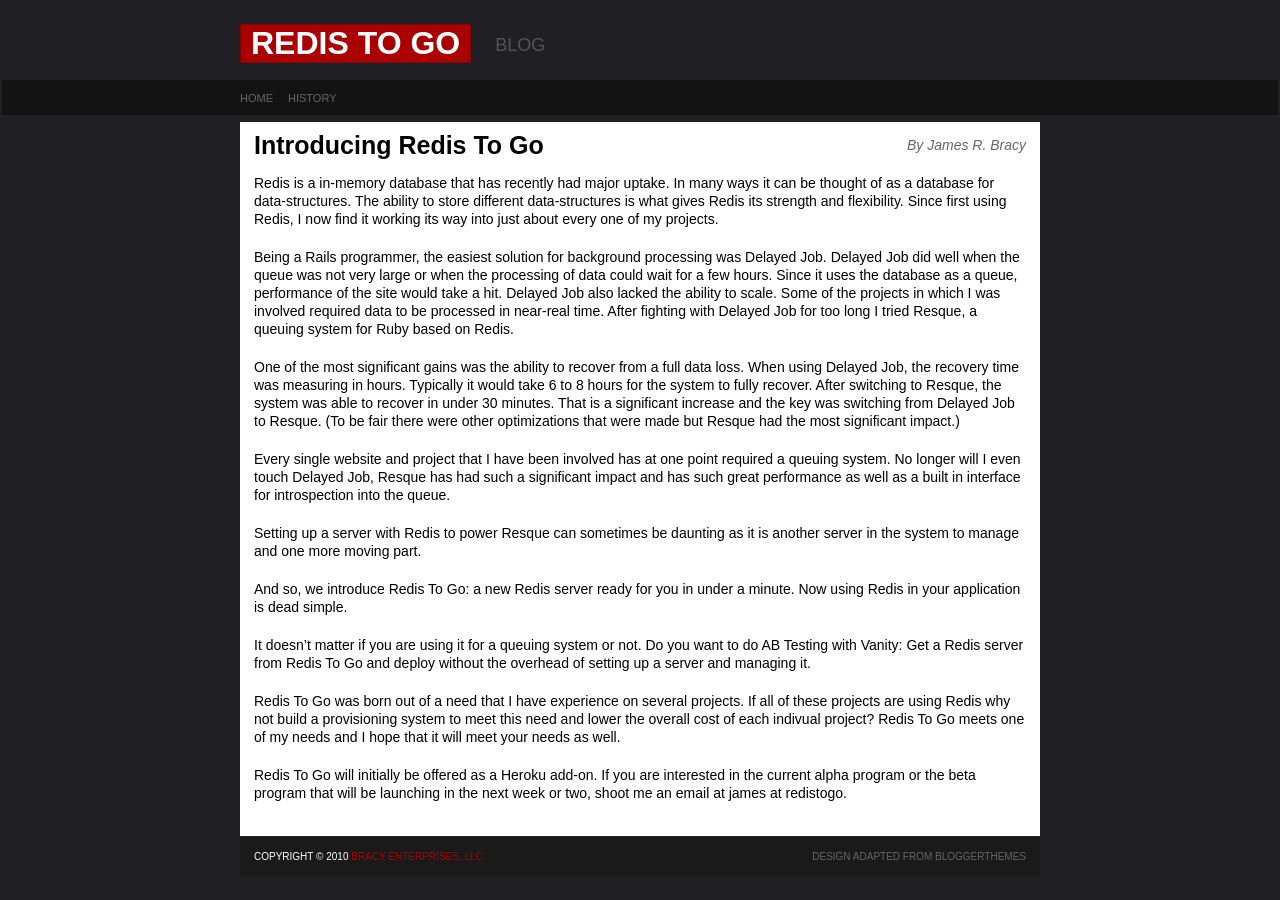
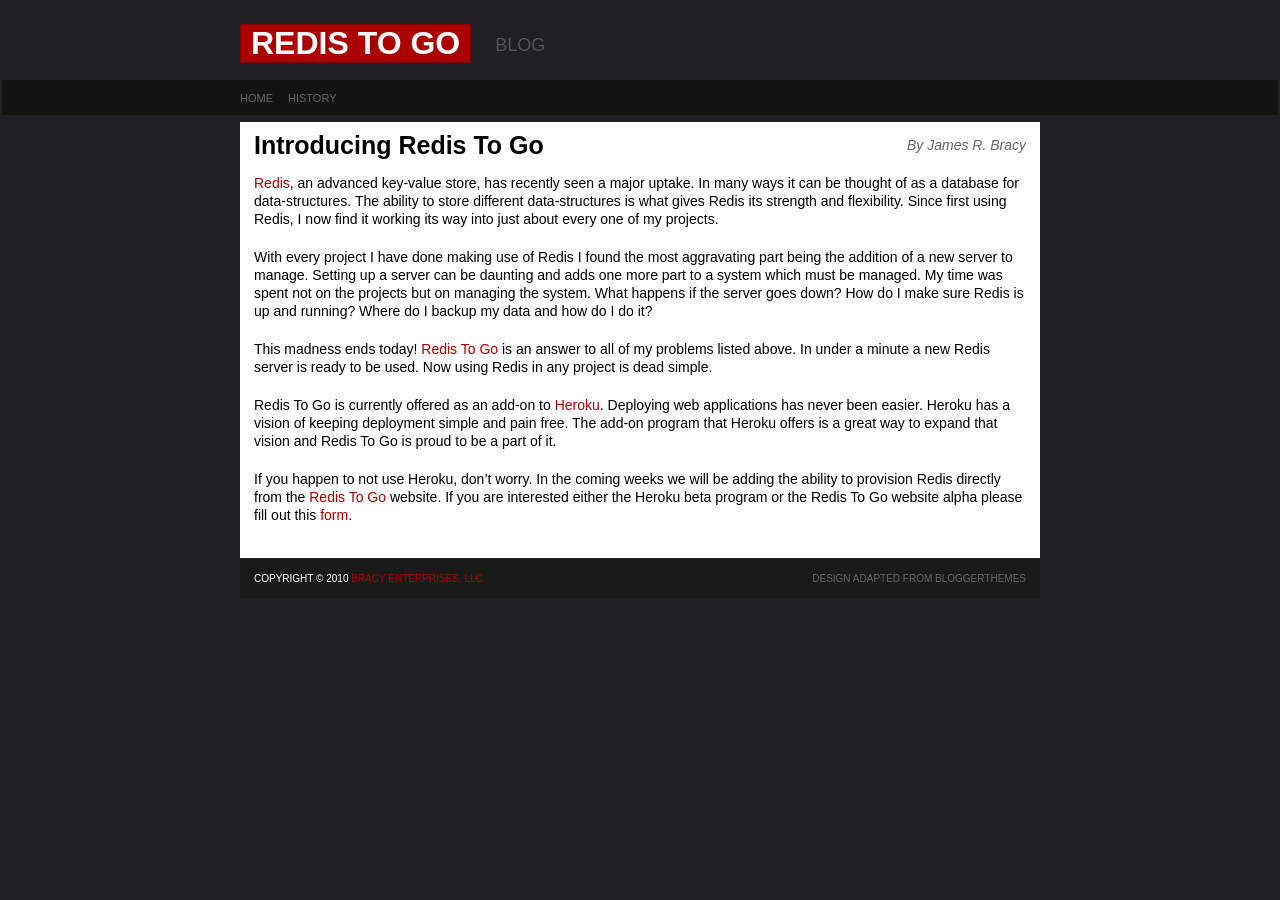
Before and after one commit to waratuman/blog.redistogo, a Jekyll site: the page built from _posts/2010-07-05-introducing-redis-to-go.md, in a window 1280 px wide. Built offline with Jekyll 4.4.1, drawn with Linux system fonts in a browser that asks for light colours; Markdown is read by kramdown in place of the engine named in the settings.

Commit message:
Updated the post Introducing Redis To Go.

```diff
--- a/_posts/2010-07-05-introducing-redis-to-go.md
+++ b/_posts/2010-07-05-introducing-redis-to-go.md
@@ -5,48 +5,30 @@
 layout: post
 ---
 
-Redis is a in-memory database that has recently had major uptake. In many ways
-it can be thought of as a database for data-structures. The ability to store
-different data-structures is what gives Redis its strength and flexibility.
-Since first using Redis, I now find it working its way into just about every
-one of my projects.
+[Redis](http://code.google.com/p/redis/), an advanced key-value store, has
+recently seen a major uptake. In many ways it can be thought of as a database
+for data-structures. The ability to store different data-structures is what
+gives Redis its strength and flexibility. Since first using Redis, I now find
+it working its way into just about every one of my projects.
 
-Being a Rails programmer, the easiest solution for background processing was
-Delayed Job. Delayed Job did well when the queue was not very large or when
-the processing of data could wait for a few hours. Since it uses the database
-as a queue, performance of the site would take a hit. Delayed Job also lacked
-the ability to scale. Some of the projects in which I was involved required
-data to be processed in near-real time. After fighting with Delayed Job for
-too long I tried Resque, a queuing system for Ruby based on Redis.
+With every project I have done making use of Redis I found the most
+aggravating part being the addition of a new server to manage. Setting up a
+server can be daunting and adds one more part to a system which must be
+managed. My time was spent not on the projects but on managing the system. What
+happens if the server goes down? How do I make sure Redis is up and running?
+Where do I backup my data and how do I do it?
 
-One of the most significant gains was the ability to recover from a full data
-loss. When using Delayed Job, the recovery time was measuring in hours.
-Typically it would take 6 to 8 hours for the system to fully recover. After
-switching to Resque, the system was able to recover in under 30 minutes. That
-is a significant increase and the key was switching from Delayed Job to
-Resque. (To be fair there were other optimizations that were made but Resque
-had the most significant impact.)
+This madness ends today! [Redis To Go](http://redistogo.com/) is an answer to
+all of my problems listed above. In under a minute a new Redis server is ready
+to be used. Now using Redis in any project is dead simple.
 
-Every single website and project that I have been involved has at one point
-required a queuing system.  No longer will I even touch Delayed Job, Resque
-has had such a significant impact and has such great performance as well as a
-built in interface for introspection into the queue.
+Redis To Go is currently offered as an add-on to [Heroku](http://heroku.com/).
+Deploying web applications has never been easier. Heroku has a vision of
+keeping deployment simple and pain free. The add-on program that Heroku offers
+is a great way to expand that vision and Redis To Go is proud to be a part of
+it.
 
-Setting up a server with Redis to power Resque can sometimes be daunting as it
-is another server in the system to manage and one more moving part.
-
-And so, we introduce Redis To Go: a new Redis server ready for you in under a
-minute.  Now using Redis in your application is dead simple.
-
-It doesn't matter if you are using it for a queuing system or not. Do you want
-to do AB Testing with Vanity:  Get a Redis server from Redis To Go and deploy
-without the overhead of setting up a server and managing it.
-
-Redis To Go was born out of a need that I have experience on several projects.
-If all of these projects are using Redis why not build a provisioning system
-to meet this need and lower the overall cost of each indivual project? Redis
-To Go meets one of my needs and I hope that it will meet your needs as well.
-
-Redis To Go will initially be offered as a Heroku add-on.   If you are
-interested in the current alpha program or the beta program that will be
-launching in the next week or two, shoot me an email at james at redistogo.
+If you happen to not use Heroku, don't worry. In the coming weeks we will be
+adding the ability to provision Redis directly from the [Redis To Go](http://redistogo.com/)
+website. If you are interested either the Heroku beta program or the Redis To
+Go website alpha please fill out this [form](http://spreadsheets.google.com/viewform?formkey=dFZfTmZ1YWJpRzdSb3V1Wl9QaWVqcWc6MQ).
--- a/resources/text.css
+++ b/resources/text.css
@@ -10,11 +10,11 @@
 }
 
 h1 { font-size: 25px; }
-h2 { font-size: 23px; }
-h3 { font-size: 21px; }
-h4 { font-size: 19px; }
-h5 { font-size: 17px; }
-h6 { font-size: 15px; }
+h2 { font-size: 20px; }
+h3 { font-size: 18px; }
+h4 { font-size: 17px; }
+h5 { font-size: 15px; }
+h6 { font-size: 14px; }
 
 ol { list-style: decimal; }
 ul { list-style: square; }
```
